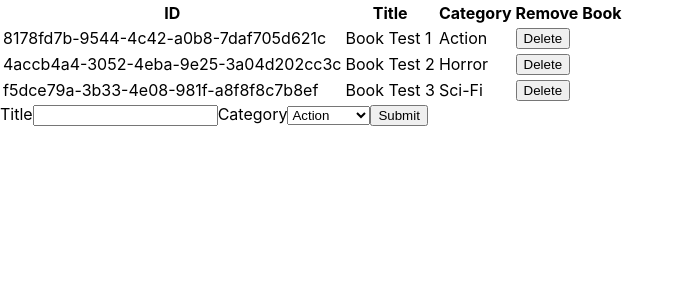
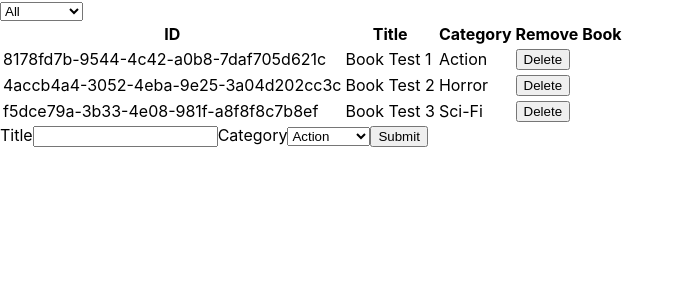
Before and after one commit to jpdf00/bookstore-app, a React (Create React App) app: page / in a window 1280 px wide. Shown: the top 300 px of the page, without its empty margins (0-685 px from the left). Built offline with nearby package versions, Linux system fonts and the light colour scheme.

Commit message:
Implement the CategoryFilter component

```diff
--- /dev/null
+++ b/src/components/CategoryFilter.js
@@ -0,0 +1,20 @@
+import React from 'react';
+import { v4 as uuidv4 } from 'uuid';
+
+const CATEGORIES = ['Action', 'Biography', 'History', 'Horror', 'Kids', 'Learning', 'Sci-Fi'];
+
+const CategoryFilter = () => {
+  const FILTERS = ['All', ...CATEGORIES];
+
+  return (
+    <select name="filter" value="">
+      {FILTERS.map((category) => (
+        <option key={uuidv4()} value={category}>
+          {category}
+        </option>
+      ))}
+    </select>
+  );
+};
+
+export { CATEGORIES, CategoryFilter };
--- a/src/containers/BooksForm.js
+++ b/src/containers/BooksForm.js
@@ -2,8 +2,7 @@ import React, { useState } from 'react';
 import { v4 as uuidv4 } from 'uuid';
 import { useDispatch } from 'react-redux';
 import { createBook } from '../actions/index';
-
-const CATEGORIES = ['Action', 'Biography', 'History', 'Horror', 'Kids', 'Learning', 'Sci-Fi'];
+import { CATEGORIES } from '../components/CategoryFilter';
 
 const BooksForm = () => {
   const [title, setTitle] = useState('');
--- a/src/containers/BooksList.js
+++ b/src/containers/BooksList.js
@@ -2,6 +2,7 @@ import React from 'react';
 import { useSelector, useDispatch } from 'react-redux';
 import { removeBook } from '../actions/index';
 import Book from '../components/Book';
+import { CategoryFilter } from '../components/CategoryFilter';
 
 const BooksList = () => {
   const books = useSelector((state) => state.books);
@@ -12,6 +13,8 @@ const BooksList = () => {
   };
 
   return (
+    <>
+      <CategoryFilter />
       <table>
         <thead>
           <tr>
@@ -27,6 +30,7 @@ const BooksList = () => {
           ))}
         </tbody>
       </table>
+    </>
   );
 };
 
```
Lines whose indentation alone changed are shown as unchanged.
